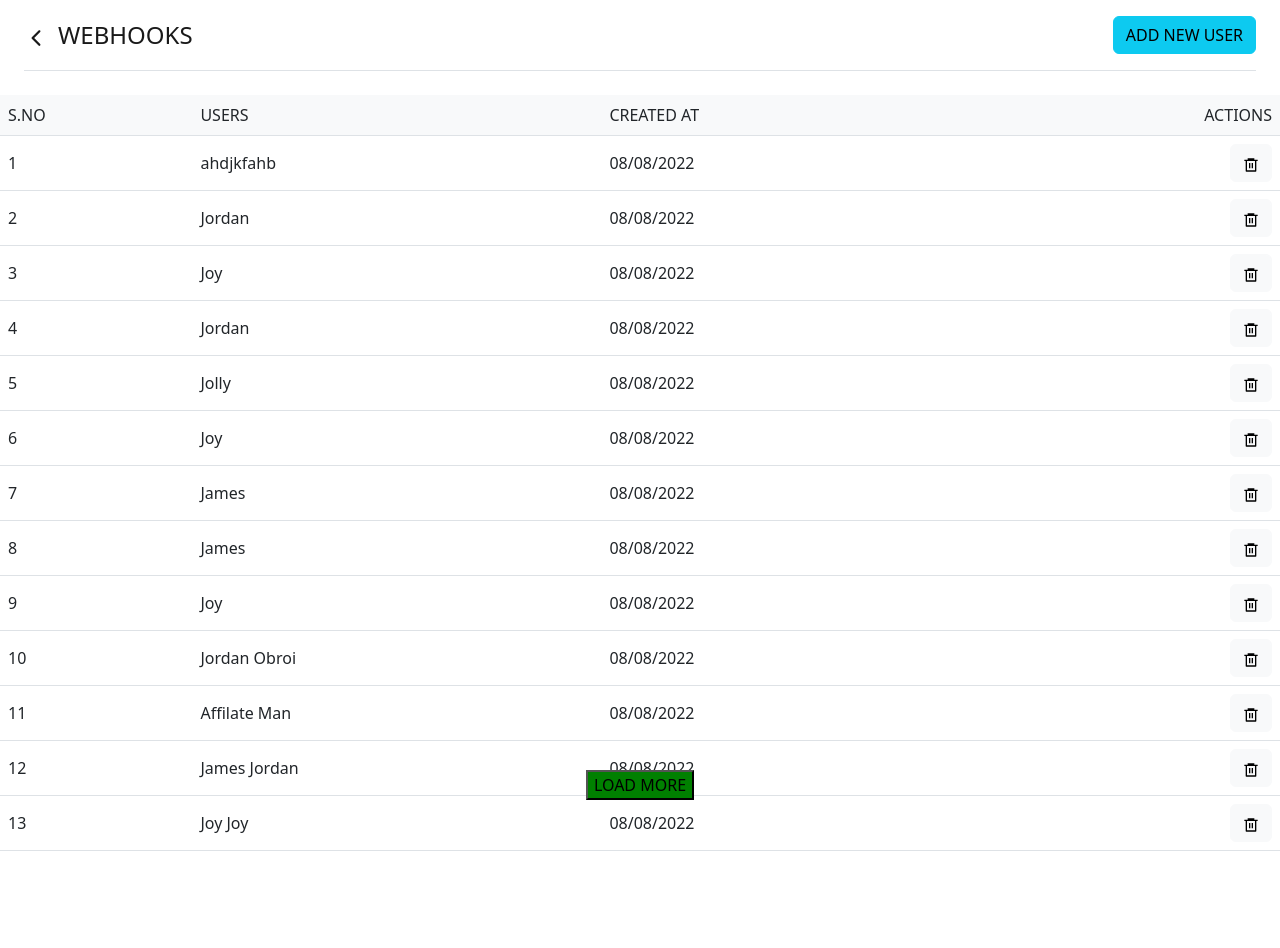
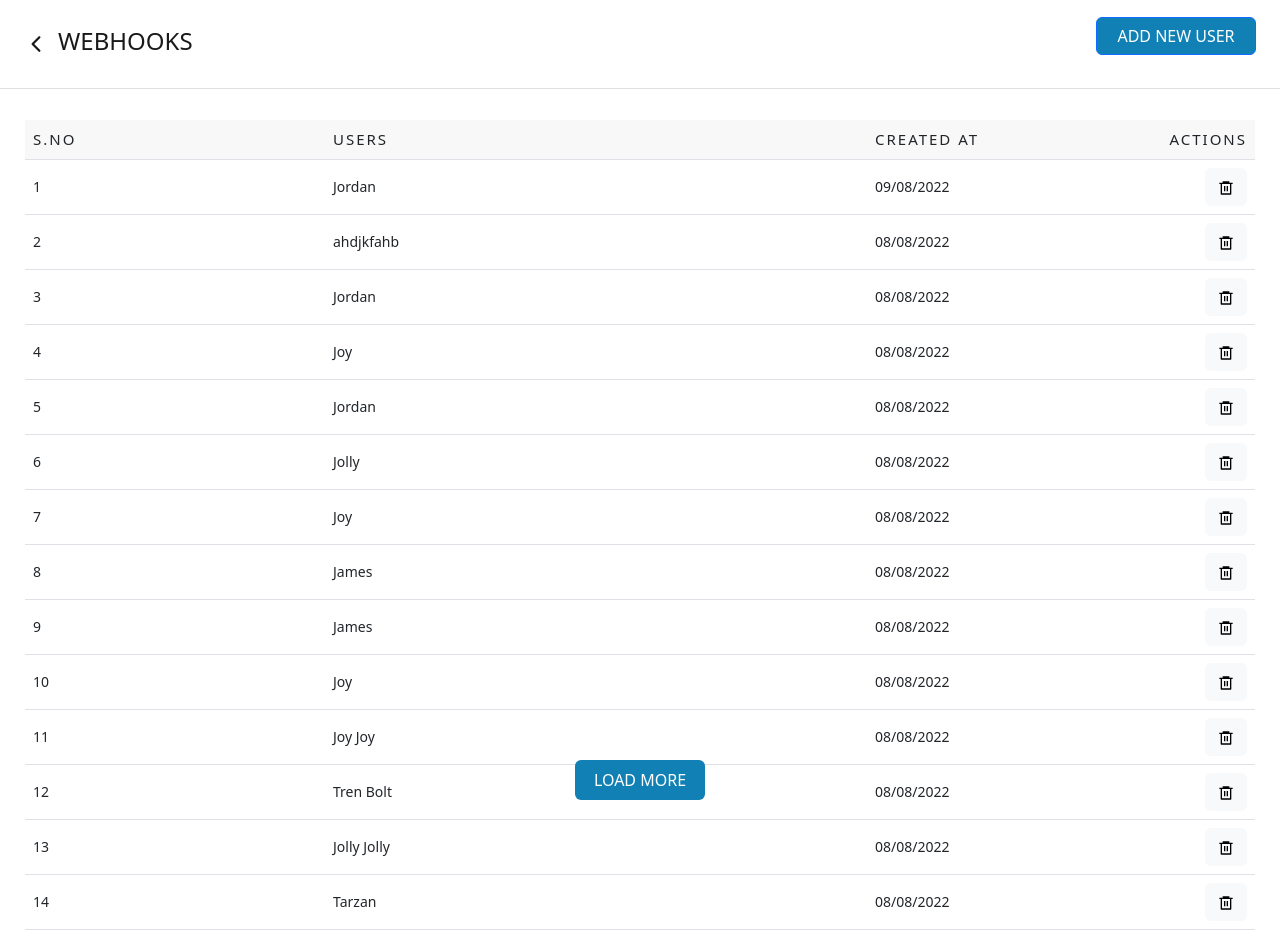
Before and after one commit to ANIKMISHRA/ReactCrudApp, a React (Create React App) app: page / in a window 1280 px wide. Shown: the top 948 px of the page. Before the commit the page ends 897 px from the top, so only its background shows below. Built offline with nearby package versions, Linux system fonts and the light colour scheme; data requests are answered from the project's data file.

Commit message:
UI changes

```diff
--- a/db.json
+++ b/db.json
@@ -1,70 +1,5 @@
 {
   "users": [
-    {
-      "user": "Jordan Obroi",
-      "date": "05 August 2022",
-      "id": 2
-    },
-    {
-      "user": "James",
-      "date": "05 August 2022",
-      "id": 3
-    },
-    {
-      "user": "Jolly",
-      "date": "05 August 2022",
-      "id": 4
-    },
-    {
-      "user": "Rohan",
-      "date": "05 August 2022",
-      "id": 5
-    },
-    {
-      "user": "Raina",
-      "date": "05 August 2022",
-      "id": 6
-    },
-    {
-      "user": "Aahan",
-      "date": "05 August 2022",
-      "id": 7
-    },
-    {
-      "user": "Rahul",
-      "date": "05 August 2022",
-      "id": 8
-    },
-    {
-      "user": "Ramesh",
-      "date": "05 August 2022",
-      "id": 10
-    },
-    {
-      "user": "Richa",
-      "date": "05 August 2022",
-      "id": 11
-    },
-    {
-      "user": "Remm",
-      "date": "05 August 2022",
-      "id": 12
-    },
-    {
-      "user": "Johny",
-      "date": "05 August 2022",
-      "id": 13
-    },
-    {
-      "user": "Joy",
-      "date": "05 August 2022",
-      "id": 15
-    },
-    {
-      "user": "akjfjijfijsdjfifaeijijfijeoir",
-      "date": "05 August 2022",
-      "id": 16
-    },
     {
       "user": "anik111",
       "date": "07/08/2022",
@@ -121,16 +56,6 @@
       "id": 27
     },
     {
-      "user": "Roman Reign",
-      "date": "08/08/2022",
-      "id": 28
-    },
-    {
-      "user": "Bipul Mishra",
-      "date": "08/08/2022",
-      "id": 29
-    },
-    {
       "user": "Alen ",
       "date": "08/08/2022",
       "id": 30
@@ -139,11 +64,6 @@
       "user": "Tarzan",
       "date": "08/08/2022",
       "id": 31
-    },
-    {
-      "user": "Rohan Singh",
-      "date": "08/08/2022",
-      "id": 32
     },
     {
       "user": "Jolly Jolly",
@@ -159,21 +79,6 @@
       "user": "Joy Joy",
       "date": "08/08/2022",
       "id": 35
-    },
-    {
-      "user": "James Jordan",
-      "date": "08/08/2022",
-      "id": 36
-    },
-    {
-      "user": "Affilate Man",
-      "date": "08/08/2022",
-      "id": 37
-    },
-    {
-      "user": "Jordan Obroi",
-      "date": "08/08/2022",
-      "id": 38
     },
     {
       "user": "Joy",
@@ -219,6 +124,11 @@
       "user": "ahdjkfahb",
       "date": "08/08/2022",
       "id": 47
+    },
+    {
+      "user": "Jordan",
+      "date": "09/08/2022",
+      "id": 48
     }
   ],
   "comments": [
--- a/src/App.css
+++ b/src/App.css
@@ -1,3 +1,47 @@
 .ldbtn {
-  background-color: green;
+  background-color: #1180b5;
+  border: none;
+  font-weight: 500;
+  height: 40px;
+  width: 130px;
 }
+
+.addbtn {
+  background-color: #1180b5;
+  width: 160px;
+}
+
+.table-div {
+  margin: 25px;
+  margin-top: 70px;
+}
+
+.table-tr {
+  background-color: #f8f8f8;
+  letter-spacing: 2px;
+  font-size: 15px;
+}
+
+.table-tr2 {
+  font-size: 14px;
+}
+
+.usertd {
+  width: 542px;
+}
+
+.serialnotd {
+  width: 300px;
+}
+
+.nav-div {
+  height: 50px;
+}
+
+.nav-title {
+  margin-top: 10px;
+}
+
+.hr-1 {
+  border-top: 1px solid gray;
+}
--- a/src/App.js
+++ b/src/App.js
@@ -6,6 +6,7 @@ import axios from 'axios';
 import UsersList from './Views/UsersListing';
 import UserContext from './Views/ContextApi/UserContext';
 
+// Style
 import './App.css';
 
 /**
--- a/src/Services/Users/index.js
+++ b/src/Services/Users/index.js
@@ -1,7 +1,11 @@
 import axios from 'axios';
 
 const addUserFunc = async (userData) => {
-  await axios.post('http://localhost:8000/users', userData).then(() => {});
+  let newUserData;
+  await axios.post('http://localhost:8000/users', userData).then((res) => {
+    newUserData = res.data;
+  });
+  return newUserData;
 };
 
 export default addUserFunc;
--- a/src/Views/AddUserModal/index.js
+++ b/src/Views/AddUserModal/index.js
@@ -49,7 +49,7 @@ const ModalAddButtonFunc = () => {
 
   return (
     <div>
-      <Button variant="info" onClick={handleShow}>
+      <Button className="addbtn" onClick={handleShow}>
         ADD NEW USER
       </Button>
 
--- a/src/Views/Navbar/index.js
+++ b/src/Views/Navbar/index.js
@@ -16,13 +16,14 @@ import ModalAddButtonFunc from '../AddUserModal';
  */
 const Nav = () => {
   return (
-    <Navbar className="mx-4 sticky-top border-bottom">
+    <div className="nav-div sticky-top">
+      <Navbar className="mx-4 sticky-top align-middle ">
         <Navbar.Brand
           href="/home"
           variant="secondary"
           className="justify-content-end align-middle"
         >
-        <div className="fs-4">
+          <div className="fs-4 nav-title">
             {/* Arrow icon button */}
             <span>
               <IoIosArrowBack />
@@ -41,6 +42,8 @@ const Nav = () => {
           </Navbar.Text>
         </Navbar.Collapse>
       </Navbar>
+      <hr className=" hr-1 " />
+    </div>
   );
 };
 
--- a/src/Views/UsersListing/index.js
+++ b/src/Views/UsersListing/index.js
@@ -14,7 +14,7 @@ import UserContext from '../ContextApi/UserContext';
  */
 const UsersList = () => {
   // state to show the limited data.
-  const [displayDataLimit, setDisplayDataLimit] = useState(13);
+  const [displayDataLimit, setDisplayDataLimit] = useState(14);
 
   // userDatas storing the users datas
   const { userDatas } = useContext(UserContext);
@@ -29,17 +29,17 @@ const UsersList = () => {
 
   // this function will show set data on every click of Load More Button.
   const displayLimitedDataFunc = () => {
-    setDisplayDataLimit(displayDataLimit + 13);
+    setDisplayDataLimit(displayDataLimit + 14);
   };
 
   return (
     <>
       <div>
         <Nav />
-        <div className="">
-          <Table className="fw-normal align-middle mt-4">
+        <div className="table-div">
+          <Table className=" fw-normal align-middle mt-5">
             <thead>
-              <tr className="bg-light">
+              <tr className="table-tr">
                 <td>S.NO</td>
                 <td>USERS</td>
                 <td>CREATED AT</td>
@@ -49,9 +49,9 @@ const UsersList = () => {
             <tbody>
               {limitedDatas.map((user, index) => {
                 return (
-                  <tr key={user.id}>
-                    <td>{index + 1}</td>
-                    <td>{user.user}</td>
+                  <tr className="table-tr2" key={user.id}>
+                    <td className="serialnotd">{index + 1}</td>
+                    <td className="usertd">{user.user}</td>
                     <td>{user.date}</td>
                     <td className="text-end">
                       {/* DeleteUser Componet */}
@@ -68,7 +68,7 @@ const UsersList = () => {
         {/* Load More Button */}
         <button
           type="button"
-          className="ldbtn"
+          className="ldbtn text-white rounded"
           variant="primary"
           onClick={displayLimitedDataFunc}
         >
```
Lines whose indentation alone changed are shown as unchanged.
